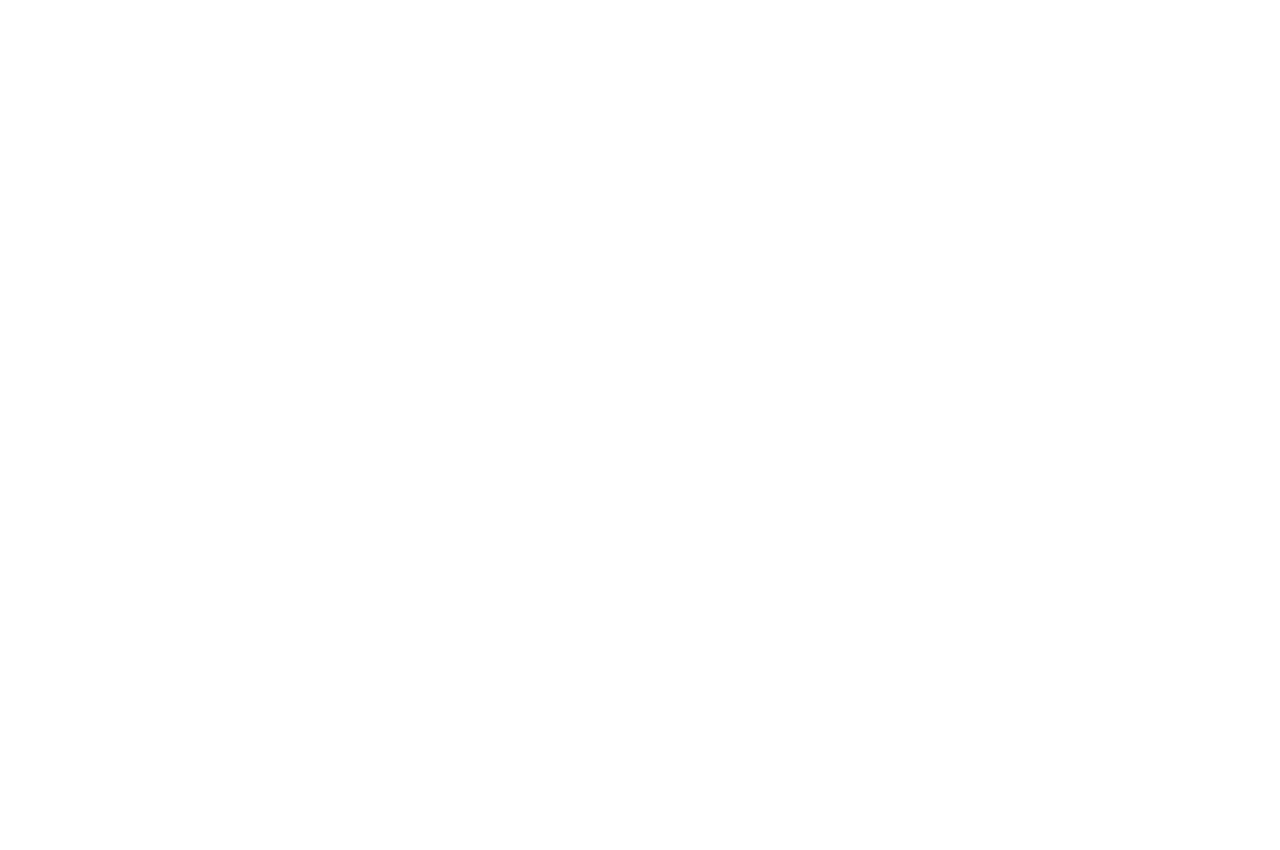
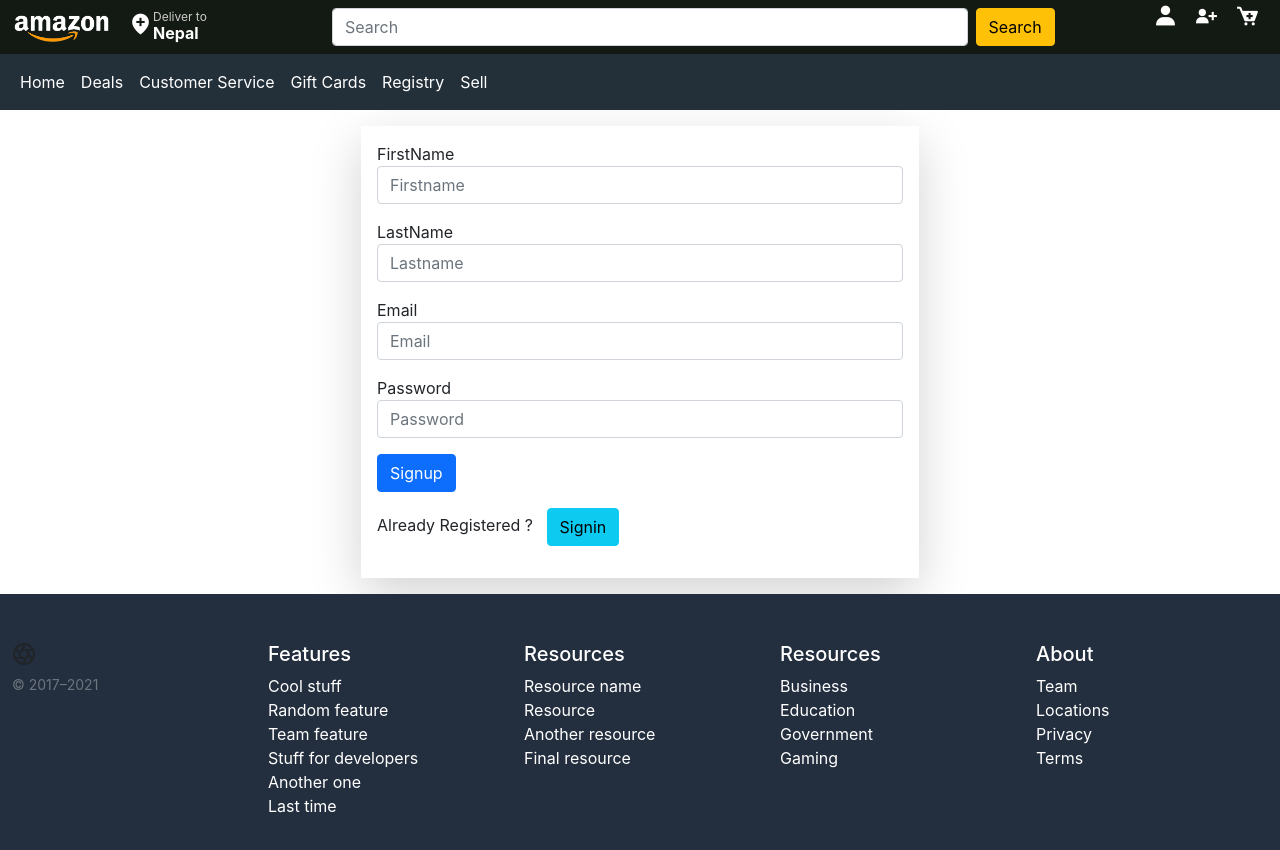
Before and after one commit to rajuraj1994/reactclass7, a React (Create React App) app: page /signup in a window 1280 px wide. Shown: the top 850 px of the page. Before the commit the page ends 800 px from the top, so only its background shows below. Built offline with nearby package versions, Linux system fonts and the light colour scheme.

Commit message:
third commit

```diff
--- a/src/Routes.js
+++ b/src/Routes.js
@@ -1,7 +1,10 @@
 import React from 'react'
 import {BrowserRouter as Router ,Switch,Route} from 'react-router-dom'
+import Signin from './pages/auth/Signin'
+import Signup from './pages/auth/Signup'
+import Deals from './pages/Deals'
 import Home from './pages/Home'
-import Test from './Test'
+
 
 
 const Routes = () => {
@@ -10,7 +13,9 @@
         <Router>
             <Switch>
                 <Route exact path="/" component={Home}/>
-                <Route exact path="/gallery" component={Test}/>
+                <Route exact path="/deals" component={Deals}/>
+                <Route exact path="/signup" component={Signup}/>
+                <Route exact path="/signin" component={Signin}/>
 
             </Switch>
         </Router>
--- /dev/null
+++ b/src/components/DealsSidebar.js
@@ -0,0 +1,49 @@
+import React from'react'
+import { Link } from 'react-router-dom'
+
+const DealsSidebar = () => {
+    return (
+        <>
+            <div className="col-md-2 p-2 shadow-lg" style={{ backgroundColor: '#f5f5f5' }}>
+                <h4>Categories</h4>
+                <form>
+                    <div className="form-check">
+                        <input className="form-check-input" type="checkbox" value="" />
+                        <label className="form-check-label">Mobile</label>
+                    </div>
+                    <div className="form-check">
+                        <input className="form-check-input" type="checkbox" value="" />
+                        <label className="form-check-label">Computers</label>
+                    </div>
+                    <div className="form-check">
+                        <input className="form-check-input" type="checkbox" value="" />
+                        <label className="form-check-label">Baby</label>
+                    </div>
+                    <div className="form-check">
+                        <input className="form-check-input" type="checkbox" value="" />
+                        <label className="form-check-label">Beauty</label>
+                    </div>
+                    <div className="form-check">
+                        <input className="form-check-input" type="checkbox" value="" />
+                        <label className="form-check-label">Books</label>
+                    </div>
+                    <div className="form-check">
+                        <input className="form-check-input" type="checkbox" value="" />
+                        <label className="form-check-label">Camera & Photo</label>
+                    </div>
+                    <Link className="text-decoration-none" to="#">See More Categories</Link>
+
+
+                </form>
+                <h4>Deal Type</h4>
+                <Link className="text-decoration-none" to="#">Deal of the Day</Link> <br/>
+                <Link className="text-decoration-none" to="#">Lightning Deals</Link> <br/>
+                <Link className="text-decoration-none" to="#">Savings & Sales</Link> <br/>
+                <Link className="text-decoration-none" to="#">Prime Early Access Deals</Link><br/>
+
+            </div>
+        </>
+    )
+}
+
+export default DealsSidebar
--- a/src/components/Nav.js
+++ b/src/components/Nav.js
@@ -7,7 +7,7 @@
       <div className="container-fluid top-nav ">
         <div className="row align-items-center">
           <div className="col-md-3 d-flex">
-            <Link className="navbar-brand" to="#">
+            <Link className="navbar-brand" to="/">
             <img src="./images/logo.png" alt="" className="img-fluid" style={{width:"100px"}}/>
             </Link>
             <div className="d-flex align-items-center">
@@ -25,8 +25,8 @@
           </div>
           <div className="col-md-2">
             <ul className="d-flex justify-content-end">
-              <li className="list-unstyled"><Link to="#" className="text-decoration-none px-2 custom-link"><i className='bx bxs-user'></i></Link></li>
-              <li className="list-unstyled"><Link to="#" className="text-decoration-none px-2 custom-link"><i className='bx bxs-user-plus'></i></Link></li>
+              <li className="list-unstyled"><Link to="/signin" className="text-decoration-none px-2 custom-link"><i className='bx bxs-user'></i></Link></li>
+              <li className="list-unstyled"><Link to="/signup" className="text-decoration-none px-2 custom-link"><i className='bx bxs-user-plus'></i></Link></li>
               <li className="list-unstyled"><Link to="#" className="text-decoration-none px-2 custom-link"><i className='bx bxs-cart-add'></i></Link></li>
             </ul>
           </div>
@@ -40,13 +40,22 @@
           <div className="collapse navbar-collapse" id="navbarSupportedContent">
             <ul className="navbar-nav me-auto mb-2 mb-lg-0">
               <li className="nav-item">
-                <Link className="nav-link active text-white" aria-current="page" to="#">Home</Link>
+                <Link className="nav-link active text-white" aria-current="page" to="/">Home</Link>
               </li>
               <li className="nav-item">
-                <Link className="nav-link text-white" to="#">Link</Link>
+                <Link className="nav-link text-white" to="/deals">Deals</Link>
               </li>
               <li className="nav-item">
-                <Link className="nav-link text-white" to="#">Disabled</Link>
+                <Link className="nav-link text-white" to="#">Customer Service</Link>
+              </li>
+              <li className="nav-item">
+                <Link className="nav-link text-white" to="#">Gift Cards</Link>
+              </li>
+              <li className="nav-item">
+                <Link className="nav-link text-white" to="#">Registry</Link>
+              </li>
+              <li className="nav-item">
+                <Link className="nav-link text-white" to="#">Sell</Link>
               </li>
             </ul>
 
--- /dev/null
+++ b/src/pages/Deals.js
@@ -0,0 +1,32 @@
+import React from 'react'
+import Nav from '../components/Nav'
+import Footer from '../components/Footer'
+import DealsSidebar from '../components/DealsSidebar'
+import Card from '../components/Card'
+
+const Deals = () => {
+    return (
+        <>
+        <Nav/>
+        <div className="container-fluid">
+            <div className="row">
+                <h3>Deals and Promotion</h3>
+                <span>Shop Today's Deals,Lightning Deals and limited-time discount </span>
+
+              <DealsSidebar/>
+              <div className="col-md-10">
+                  <Card/>
+              </div>
+
+
+            </div>
+        </div>
+
+
+        <Footer/>
+
+        </>
+    )
+}
+
+export default Deals
--- /dev/null
+++ b/src/pages/auth/Signin.js
@@ -0,0 +1,43 @@
+import React from 'react'
+import Nav from '../../components/Nav'
+import Footer from '../../components/Footer'
+import {Link} from 'react-router-dom'
+const Signin = () => {
+    return (
+        <>
+        <Nav/>
+        <div className="container">
+                <div className="col-md-6 offset-md-3 p-3 mt-3 mb-3 shadow-lg">
+                    <form>
+
+                        <div className="col-12 mb-3">
+                            <label htmlFor="email">Email</label>
+                            <input type="text" className="form-control" id="email" name="email" placeholder="Email" />
+                        </div>
+                        <div className="col-12 mb-3">
+                            <label htmlFor="password">Password</label>
+                            <input type="password" className="form-control" id="password" name="password" placeholder="Password" />
+                        </div>
+                        <div className="mb-3">
+                        <button className="btn btn-primary">Signin</button>
+                        </div>
+                        <div className="mb-3">
+                            Dont have a Account Yet ?  &nbsp;&nbsp;
+                            <Link to="/signup">
+                                <button className="btn btn-info">Signup</button>
+
+                            </Link>
+                        </div>
+
+                    </form>
+                </div>
+            </div>
+
+
+        <Footer/>
+
+        </>
+    )
+}
+
+export default Signin
--- /dev/null
+++ b/src/pages/auth/Signup.js
@@ -0,0 +1,52 @@
+import React from 'react'
+import Nav from '../../components/Nav'
+import Footer from '../../components/Footer'
+import {Link} from 'react-router-dom'
+
+const Signup = () => {
+    return (
+        <>
+            <Nav/>
+
+            <div className="container">
+                <div className="col-md-6 offset-md-3 p-3 mt-3 mb-3 shadow-lg">
+                    <form>
+                        <div className="col-12 mb-3">
+                            <label htmlFor="firstname">FirstName</label>
+                            <input type="text" className="form-control" id="firstname" name="fname" placeholder="Firstname" />
+                        </div>
+                        <div className="col-12 mb-3">
+                            <label htmlFor="lastname">LastName</label>
+                            <input type="text" className="form-control" id="lastname" name="lname" placeholder="Lastname" />
+                        </div>
+                        <div className="col-12 mb-3">
+                            <label htmlFor="email">Email</label>
+                            <input type="text" className="form-control" id="email" name="email" placeholder="Email" />
+                        </div>
+                        <div className="col-12 mb-3">
+                            <label htmlFor="password">Password</label>
+                            <input type="password" className="form-control" id="password" name="password" placeholder="Password" />
+                        </div>
+                        <div className="mb-3">
+                        <button className="btn btn-primary">Signup</button>
+                        </div>
+                        <div className="mb-3">
+                            Already Registered ?  &nbsp;&nbsp;
+                            <Link to="/signin">
+                                <button className="btn btn-info">Signin</button>
+
+                            </Link>
+                        </div>
+
+                    </form>
+                </div>
+            </div>
+
+
+            <Footer />
+
+        </>
+    )
+}
+
+export default Signup
```
